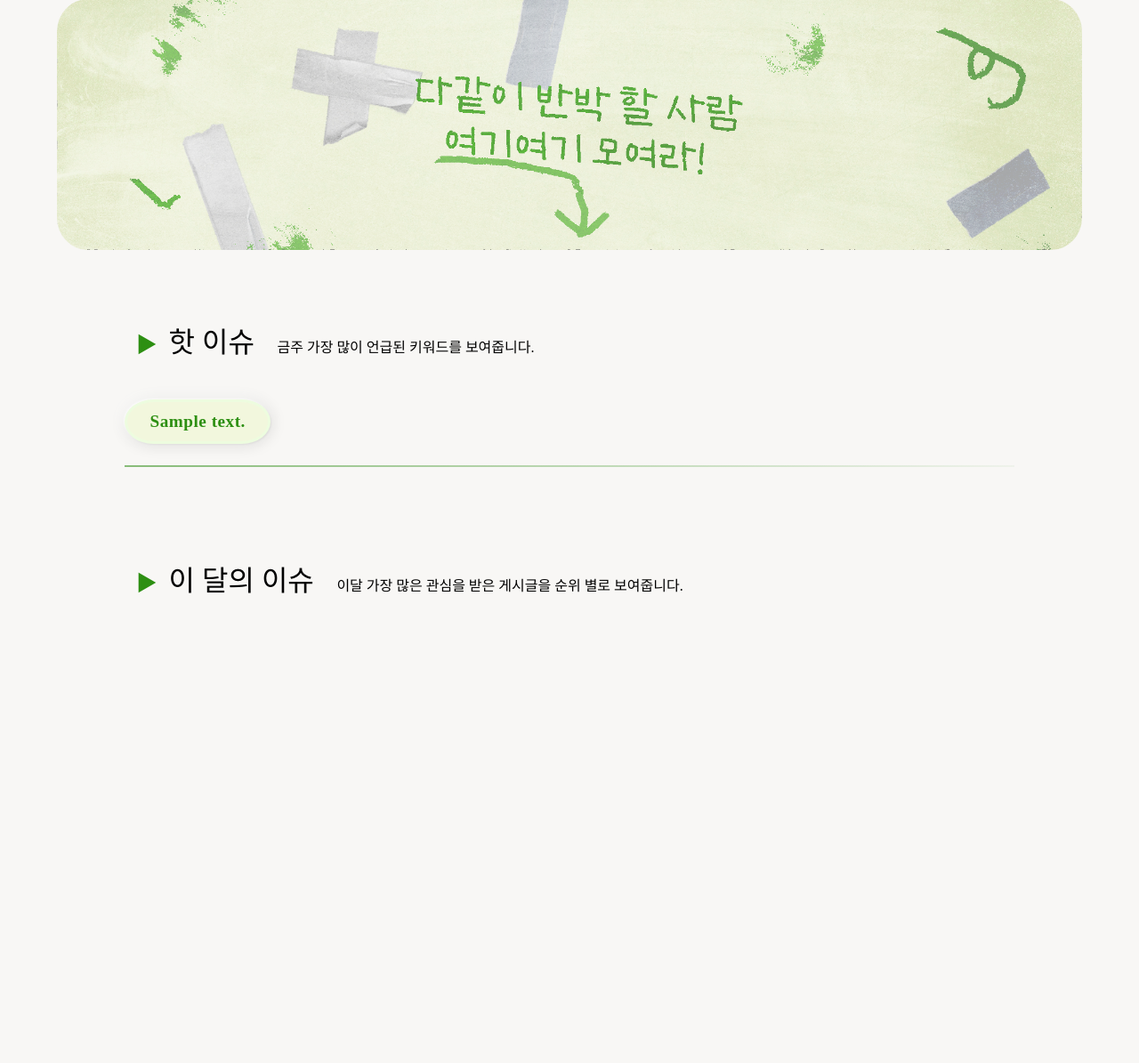
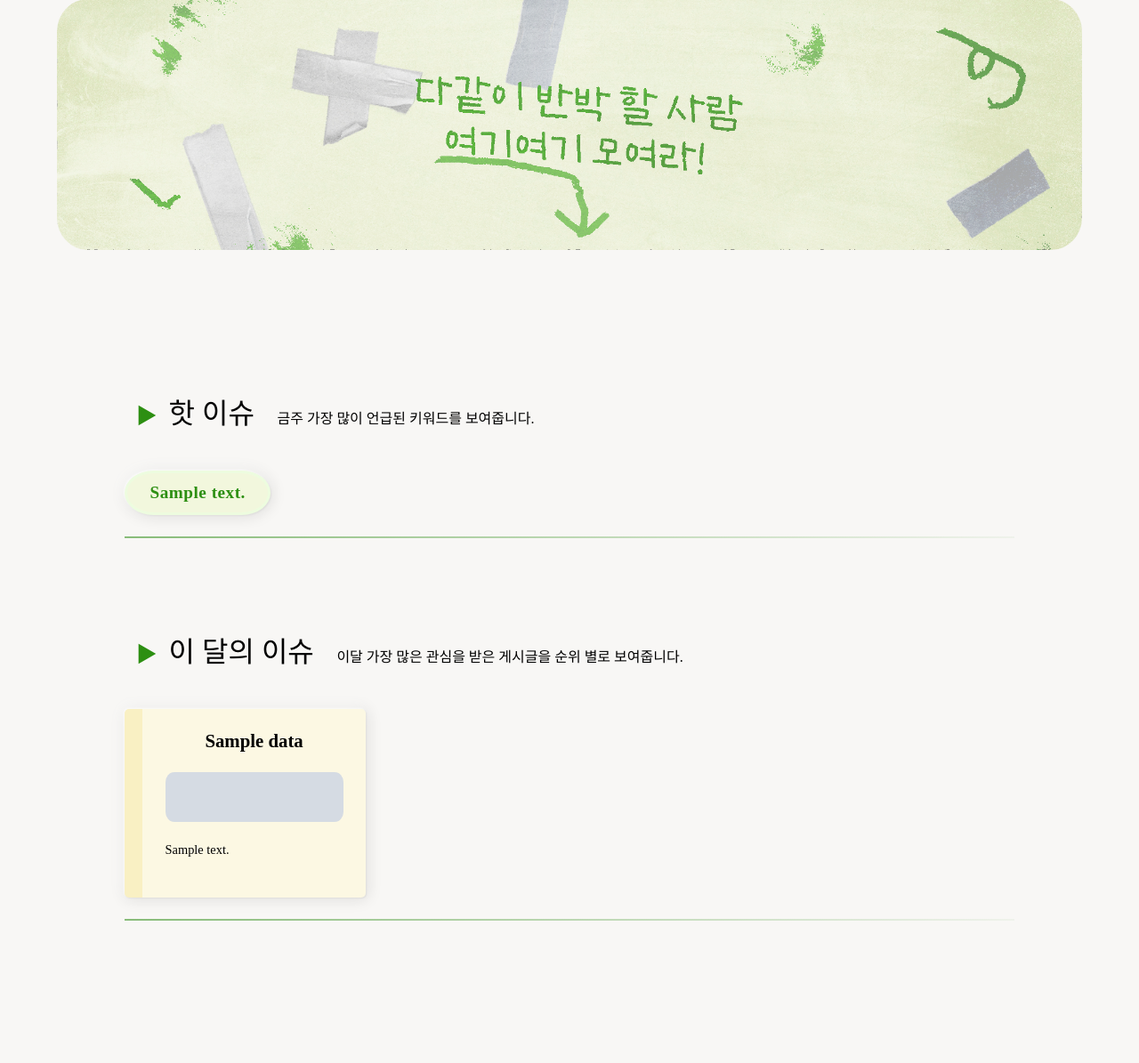
Before and after one commit to LikeLion-11th-SKHU/WhenYouRefute_YouAreRight, a Django app: template youareright/templates/main.html in a window 1280 px wide. Shown: the part 121-1316 px from the top of the page at 89% size. Before the commit the page ends 788 px from the top, so only its background shows below. Run offline with Django 4.2, Linux system fonts and the light colour scheme; the template is opened without the code that fills it: most values are stand-ins (such as "Sample title", 1, 10 or a date in 2020); grey boxes marked "Sample" are stand-in pictures; some web fonts are replaced.

Commit message:
좋아요 수정 + main 인기 게시글 출력

```diff
--- a/youareright/static/css/board.css
+++ b/youareright/static/css/board.css
@@ -23,6 +23,7 @@
 	text-decoration: none;
 	font-size: 1.2rem;
 	vertical-align: middle;
+	color: rgb(159, 159, 159);
 }
 
 .radio-btn:hover {
@@ -32,6 +33,7 @@
 		1px 1px 17px 0px #0002,
 		1px 1px 2px 0px #0001;
 	vertical-align: middle;
+	color: #000000;
 }
 
 .radio-btn label {
@@ -60,6 +62,7 @@
 		1px 1px 2px 0px #0001;
 	cursor: not-allowed;
 	border: solid 1px black;
+	color: #000000;
 }
 
 .radio-container a {
@@ -119,21 +122,37 @@ a .radio-btn {
 	gap: 2vw;
 }
 
-.border-container {
+/* .border-container {
 	border-radius: 10% / 15%;
 	background-color: #f1f1f0;
 	border: solid #c6f5ed00;
 	padding: 2vw;
 	width: 23%;
 	height: 20vh;
-}
+} */
 
-.border-container:hover {
+.border-container{
+	color:#8a6d3b;
+	background-color:#fcf8e3;
+	border-color:#f9f0c3;
+	border-left-width:20px;
+	border-radius:5px;
+	padding:2vw;
+	border-left-style:solid;
+	font-size:.9rem;
+	width: 20%;
+	height: 20vh;
 	box-shadow:
 		-4px -4px 17px 0px #fff9,
 		-1px -1px 2px 0px #fff9,
 		1px 1px 17px 0px #0002,
 		1px 1px 2px 0px #0001;
+		overflow: hidden;
+}
+
+.border-container:hover {
+	background-color:#EAF5F3;
+	border-color:#cff8f0;
 	vertical-align: middle;
 }
 
--- a/youareright/static/css/main.css
+++ b/youareright/static/css/main.css
@@ -212,3 +212,9 @@ hr {
 	margin-bottom: 20vh;
 	width: 100%;
 }
+
+.board-container {
+	margin-top: 6vh;
+	display: flex;
+	justify-content: start;
+}
--- a/youareright/templates/detail.html
+++ b/youareright/templates/detail.html
@@ -14,7 +14,7 @@
 {% endif %}
 <br>
 <p>좋아요 {{ post.likes.count }}개</p>
-<a href="{% url 'like' post.id %}">
+<a href="{% url 'like' pk=post.pk %}">
 {% if user in post.likes.all %}
 <svg xmlns="http://www.w3.org/2000/svg" width="16" height="16" fill="currentColor" class="bi bi-heart-fill" viewBox="0 0 16 16">
     <path fill-rule="evenodd" d="M8 1.314C12.438-3.248 23.534 4.735 8 15-7.534 4.736 3.562-3.248 8 1.314z"/>
--- a/youareright/templates/main.html
+++ b/youareright/templates/main.html
@@ -6,8 +6,9 @@
 
 {% block link %}
 <link rel="stylesheet" href="{% static 'css/main.css' %}">
+<link rel="stylesheet" href="{% static 'css/board.css' %}">
 {% endblock %}
-<div class="slide-frame">
+<div class="slide-frame" style="margin-bottom: 10vh;">
 	<div class="slide" id="leo_SL">
 		<div class="slide-container">
 			<ul class="slides-box">
@@ -54,16 +55,34 @@
 
 	<hr>
 
-	<div class="popular-board-container">
+	<div class="popular-board-container" style="margin-bottom: 0;">
 		<div class="popular-title">
 			<h2>&#9654;</h2><h1>이 달의 이슈</h1>
 			<p>이달 가장 많은 관심을 받은 게시글을 순위 별로 보여줍니다.</p>
 		</div>
 
 		<div class="board-container">
-
+			{% for post in post %}
+			<a class="border-container" href="{% url 'detail' post.id %}">
+				<div class="board-content">
+					<div class="board-title" id="font">
+						{{ post.title }}
+					</div>
+					{% if post.image %}
+					<div class="board-image">
+						<img src="{{data.image.url}}" alt="post_image">
+					</div>
+					{% endif %}
+					<div class="board-body">
+						{{ post.body|truncatechars:40 }}
+					</div>
+				</div>
+			</a>
+			{% endfor %}
 		</div>
 	</div>
+
+	<hr style="margin-bottom: 20vh;">
 </div>
 
 
--- a/youareright/urls.py
+++ b/youareright/urls.py
@@ -11,5 +11,5 @@ urlpatterns = [
     path("update/<int:id>", youareright.views.update, name="update"),
     path("delete/<int:id>", youareright.views.delete, name="delete"),
     path('<int:hashtag_pk>/hashtag/', youareright.views.hashtag, name='hashtag'),
-    path('like/<str:id>/', youareright.views.like, name='like'),
+    path('like/<str:pk>', youareright.views.like, name='like'),
 ]
```
Also changed, not shown: youareright/templates/create.html (+23 -0 lines), youareright/views.py (+7 -5 lines), youareright/migrations/0005_alter_hashtag_hash_date.py (added).
